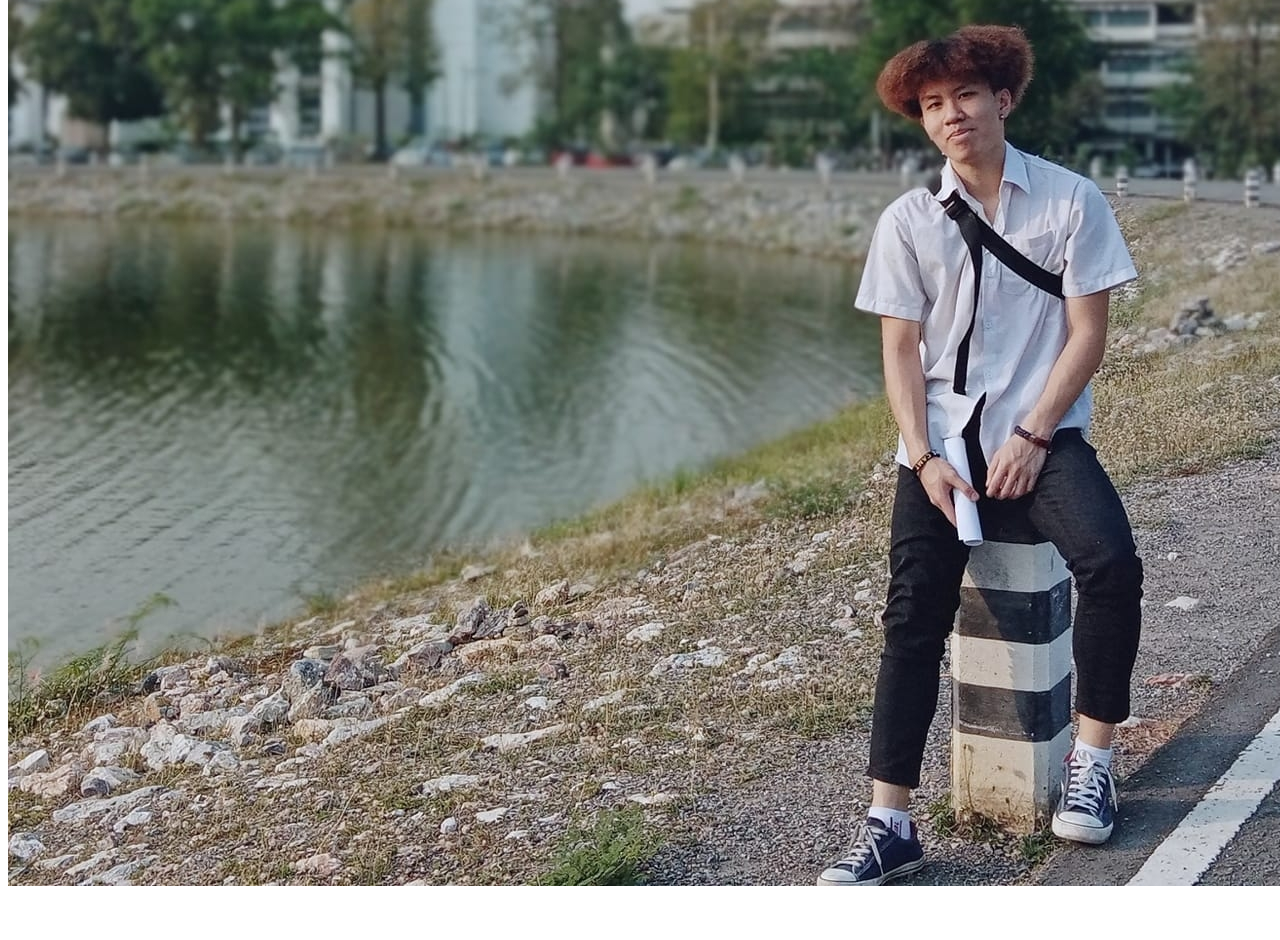
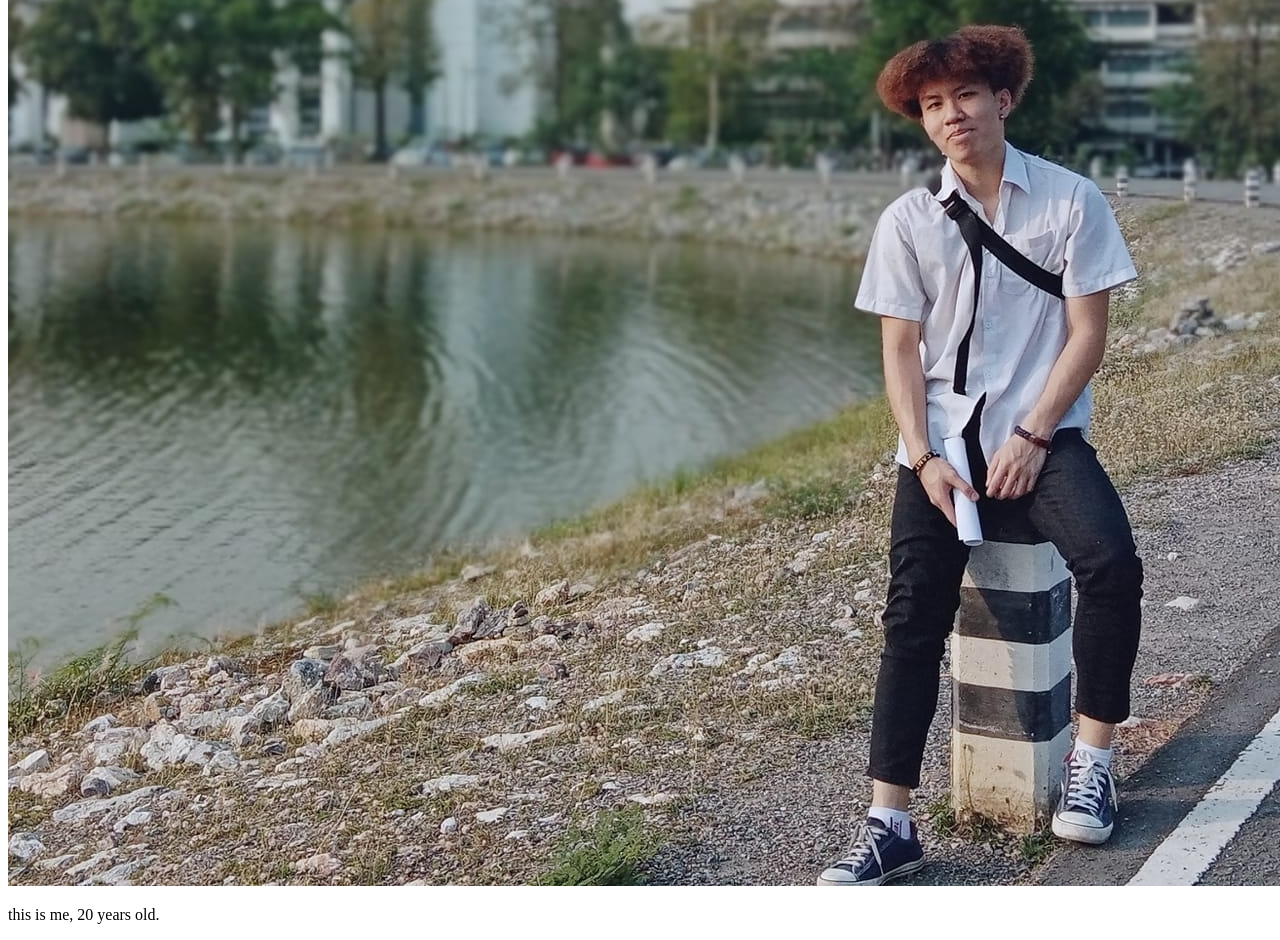
Before and after one commit to MikeVasaski/se234-632115011-JTM, a plain HTML site: page index.html in a window 1280 px wide. Shown: the part 544-1484 px from the top of the page. Before the commit the page ends 1442 px from the top, so only its background shows below. Drawn offline with Linux system fonts and the light colour scheme; files whose address does not match are found by name.

Commit message:
update details index.html

```diff
--- a/index.html
+++ b/index.html
@@ -8,5 +8,6 @@
 </head>
 <body>
     <img src="../Lab1-HTML/img/me.jpg" alt="Me">
+    <p>this is me, 20 years old.</p>
 </body>
 </html>
```
